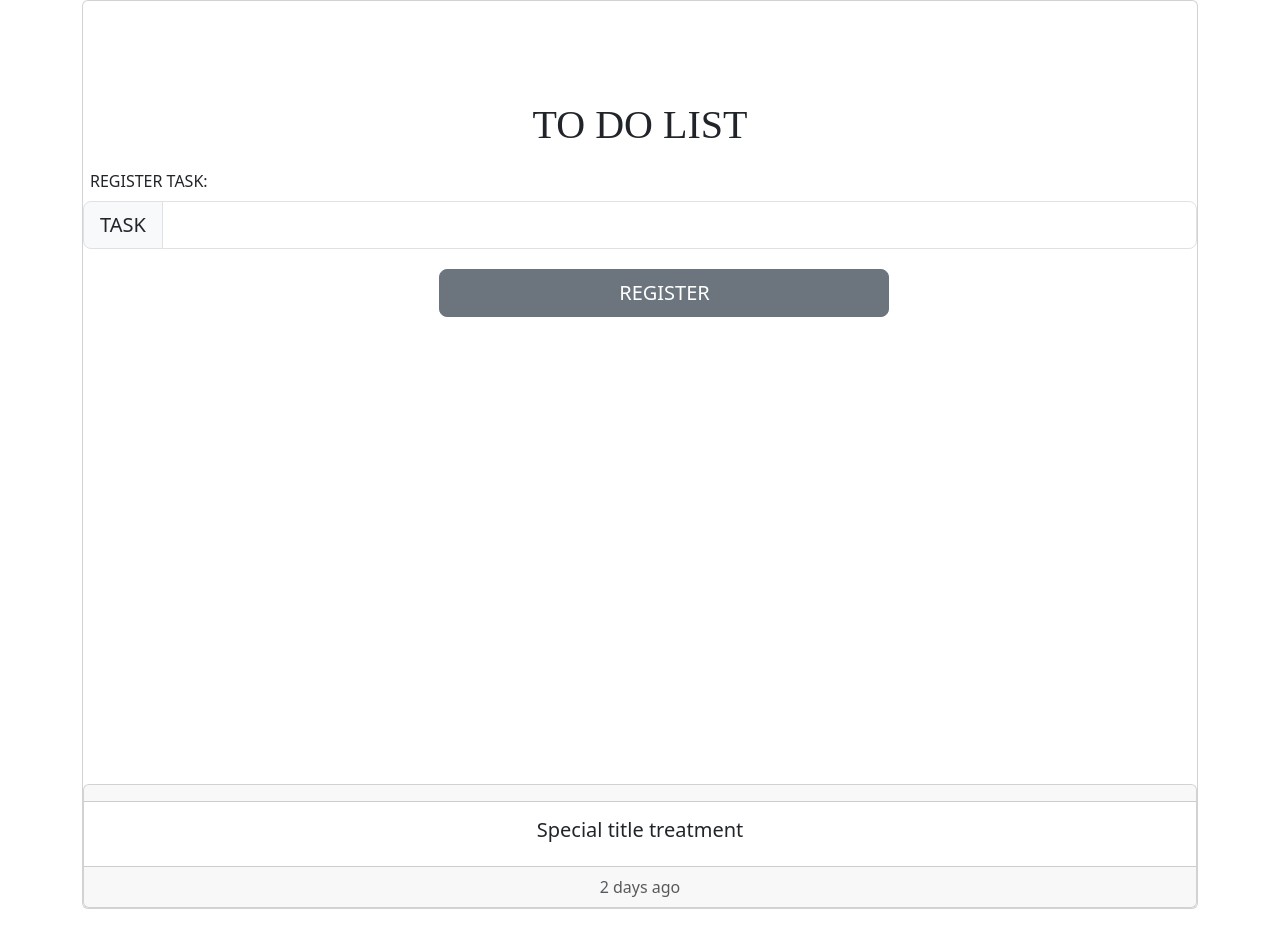
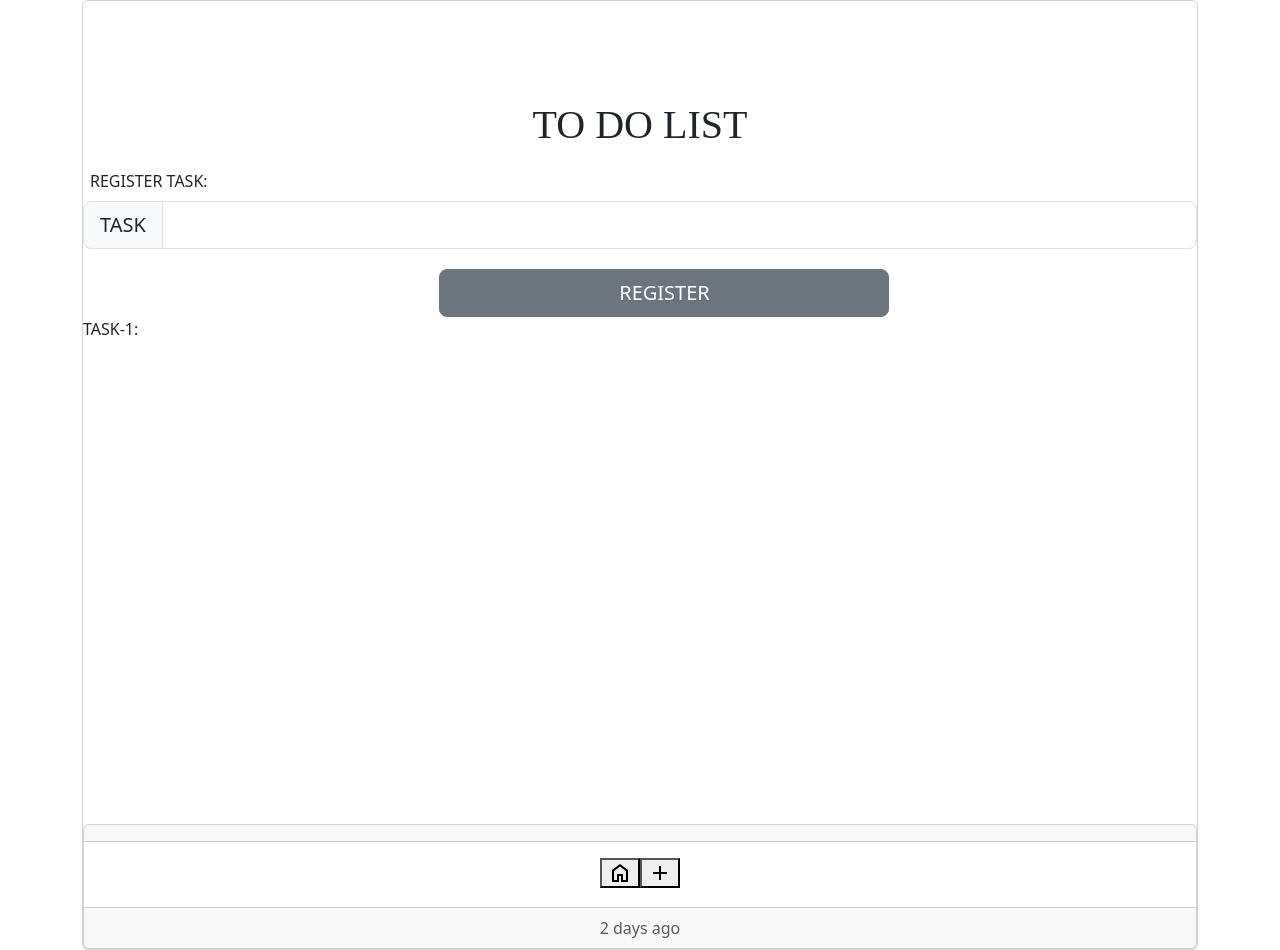
Before and after one commit to fabioesilveira/TO-DO_APP, a React (Vite) app: page / in a window 1280 px wide. Before the commit the page ends 909 px from the top, so only its background shows below. Built offline with nearby package versions, Linux system fonts and the light colour scheme; a web font is replaced by a local one.

Commit message:
AddedCode

```diff
--- a/index.html
+++ b/index.html
@@ -10,6 +10,8 @@
   <link rel="preconnect" href="https://fonts.googleapis.com">
   <link rel="preconnect" href="https://fonts.gstatic.com" crossorigin>
   <link href="https://fonts.googleapis.com/css2?family=Playwrite+CU:wght@100..400&display=swap" rel="stylesheet">
+  <link rel="stylesheet" href="https://fonts.googleapis.com/css2?family=Material+Symbols+Outlined:opsz,wght,FILL,GRAD@24,400,0,0" />
+  <link rel="stylesheet" href="https://fonts.googleapis.com/css2?family=Material+Symbols+Outlined:opsz,wght,FILL,GRAD@24,400,0,0" />
   <title>Vite + React</title>
 </head>
 
--- a/src/index.css
+++ b/src/index.css
@@ -12,9 +12,6 @@
   margin-left: 32%;
 }
 
-.input-home{
-  width: 20px;
-}
 
 .register-task-home{
   margin-left: 7px;
--- a/src/pages/Home.jsx
+++ b/src/pages/Home.jsx
@@ -3,9 +3,17 @@ import InputGroup from 'react-bootstrap/InputGroup';
 import Button from 'react-bootstrap/Button';
 import Container from 'react-bootstrap/Container';
 import Card from 'react-bootstrap/Card';
+import { useState } from 'react';
 
 
 function Home() {
+
+    const [inputValue, setInputValue] = useState("");
+
+    const handleInput = (event) => {
+        const value = event.target.value;
+        setInputValue(value);
+      };
     return (
         <>
             <div>
@@ -13,10 +21,14 @@ function Home() {
                     <Card>
                         <h1 className='h1-home'>TO DO LIST</h1>
                         <Form.Label className='register-task-home' htmlFor="basic-url">REGISTER TASK:</Form.Label>
-                        <InputGroup size="lg">
+                        <InputGroup className='input-size' size="lg">
                             <InputGroup.Text id="inputGroup-sizing-lg">TASK</InputGroup.Text>
                             <Form.Control
                                 aria-label="Large"
+                                type="text"
+                                value={inputValue}
+                                onChange={handleInput}
+
 
                             />
                         </InputGroup>
@@ -24,11 +36,17 @@ function Home() {
                             REGISTER
                         </Button>
 
+                        <p>TASK-1: {inputValue}</p>
+
                         <Card className="text-center footer-home">
                             <Card.Header></Card.Header>
                             <Card.Body>
-                                <Card.Title>Special title treatment</Card.Title>
-
+                                <button class="material-symbols-outlined">
+                                    home
+                                </button>
+                                <button class="material-symbols-outlined">
+                                    add
+                                </button>
 
                             </Card.Body>
                             <Card.Footer className="text-muted">2 days ago</Card.Footer>
```
